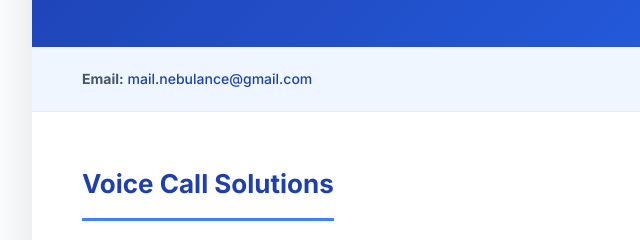
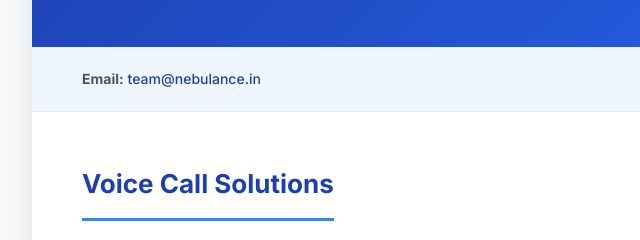
Before and after one commit to vinaix/nebulance_pricing, a plain HTML site: page index.html in a window 1280 px wide. Shown: the part 220-460 px from the top of the page, 128-768 px from the left. Drawn offline with Linux system fonts and the light colour scheme.

Commit message:
Update contact email in index.html

```diff
--- a/index.html
+++ b/index.html
@@ -304,7 +304,7 @@
     <!-- Contact Bar -->
     <div class="contact-bar">
       <div>
-        <strong>Email:</strong> <a href="mailto:mail.nebulance@gmail.com">mail.nebulance@gmail.com</a>
+        <strong>Email:</strong> <a href="mailto:mail.nebulance@gmail.com">team@nebulance.in</a>
       </div>
       <div>
         <strong>Website:</strong> <a href="https://nebulance.in" target="_blank">nebulance.in</a>
```
